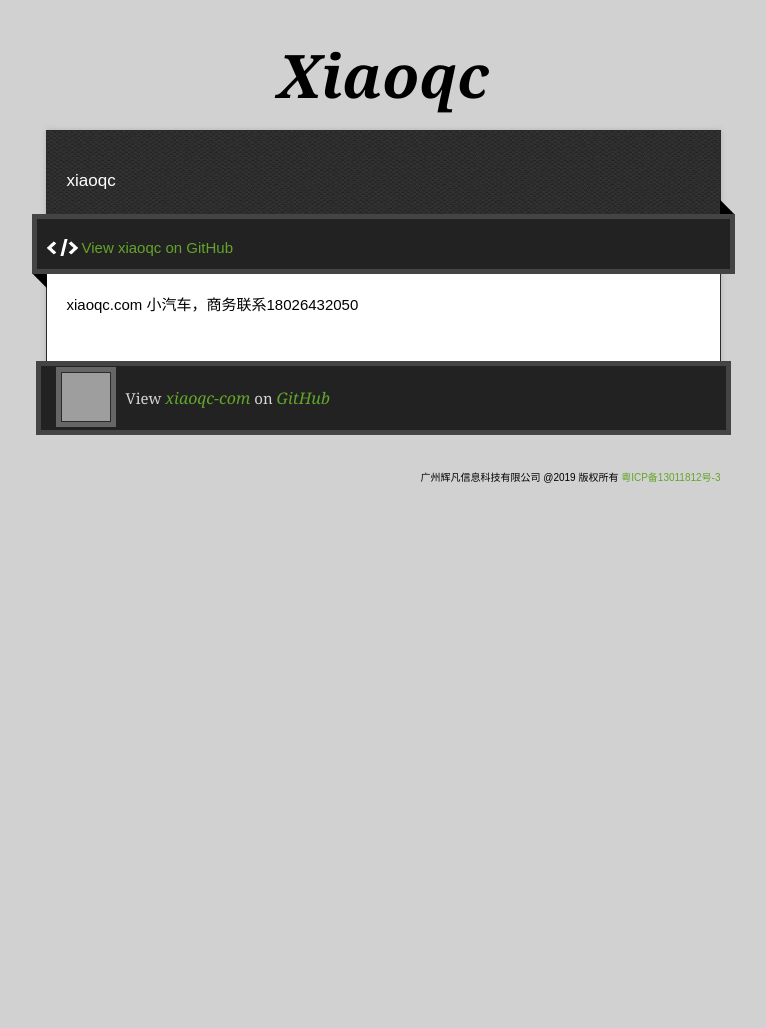
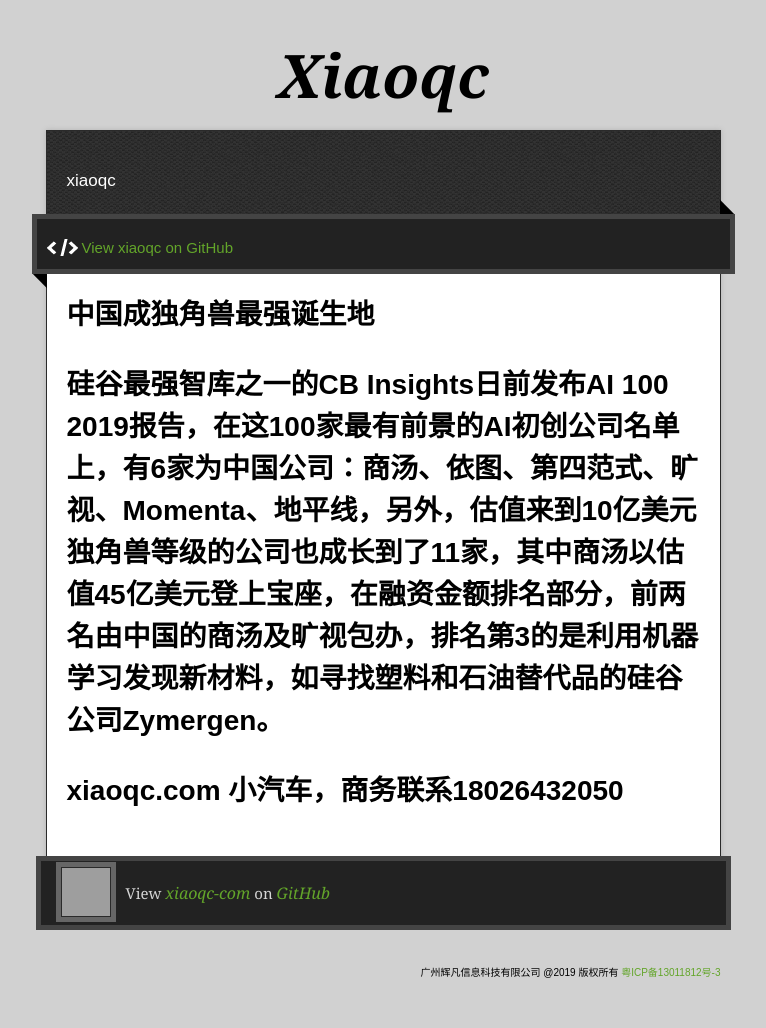
Before and after one commit to xiaoqc-com/xiaoqc-com.github.io, a plain HTML site: page index.html in a window 1280 px wide. Shown: the whole page, without its empty margins (257-1023 px from the left). Before the commit the page ends 800 px from the top, so only its background shows below. Drawn offline with nearby package versions, Linux system fonts and the light colour scheme; grey boxes are pictures that could not be loaded.

Commit message:
Update index.html
新增内容

```diff
--- a/index.html
+++ b/index.html
@@ -34,6 +34,10 @@
         <span class="blc"></span><span class="trc"></span>
         </div>
         <article class="markdown-body">
+          <h1>中国成独角兽最强诞生地<h1>
+            <p>
+              硅谷最强智库之一的CB Insights日前发布AI 100 2019报告，在这100家最有前景的AI初创公司名单上，有6家为中国公司：商汤、依图、第四范式、旷视、Momenta、地平线，另外，估值来到10亿美元独角兽等级的公司也成长到了11家，其中商汤以估值45亿美元登上宝座，在融资金额排名部分，前两名由中国的商汤及旷视包办，排名第3的是利用机器学习发现新材料，如寻找塑料和石油替代品的硅谷公司Zymergen。
+            </p>
           <p>xiaoqc.com 小汽车，商务联系18026432050</p>
         </article>
       </div>
```
